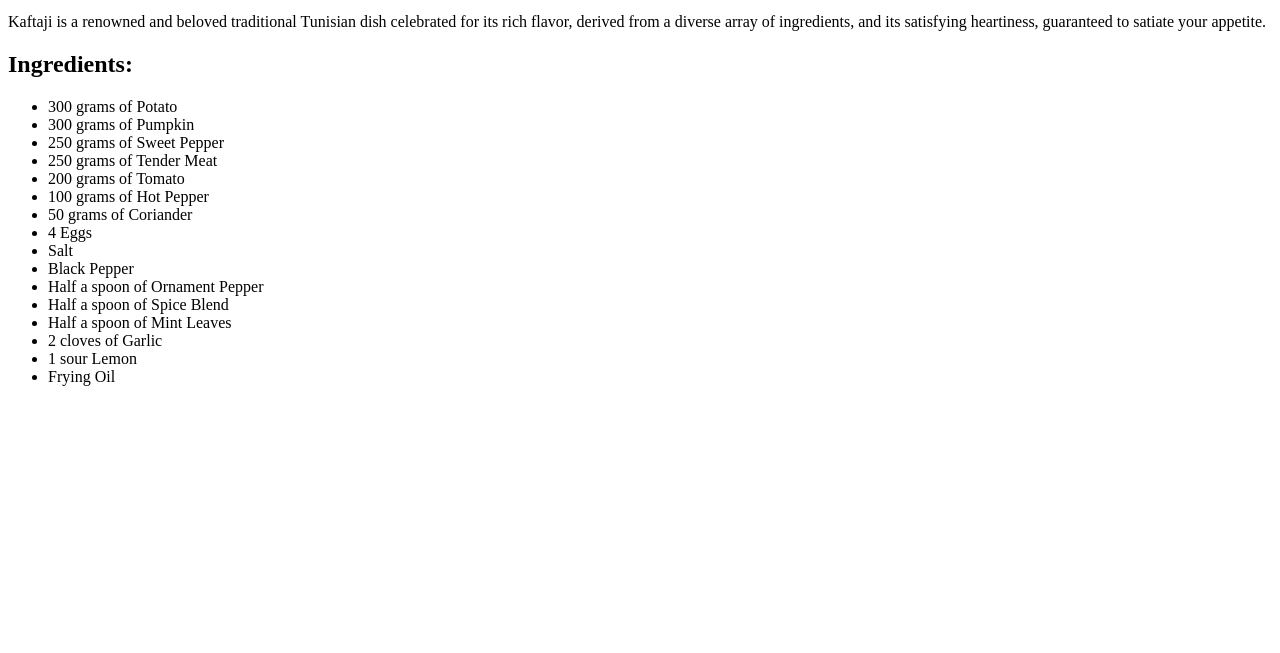
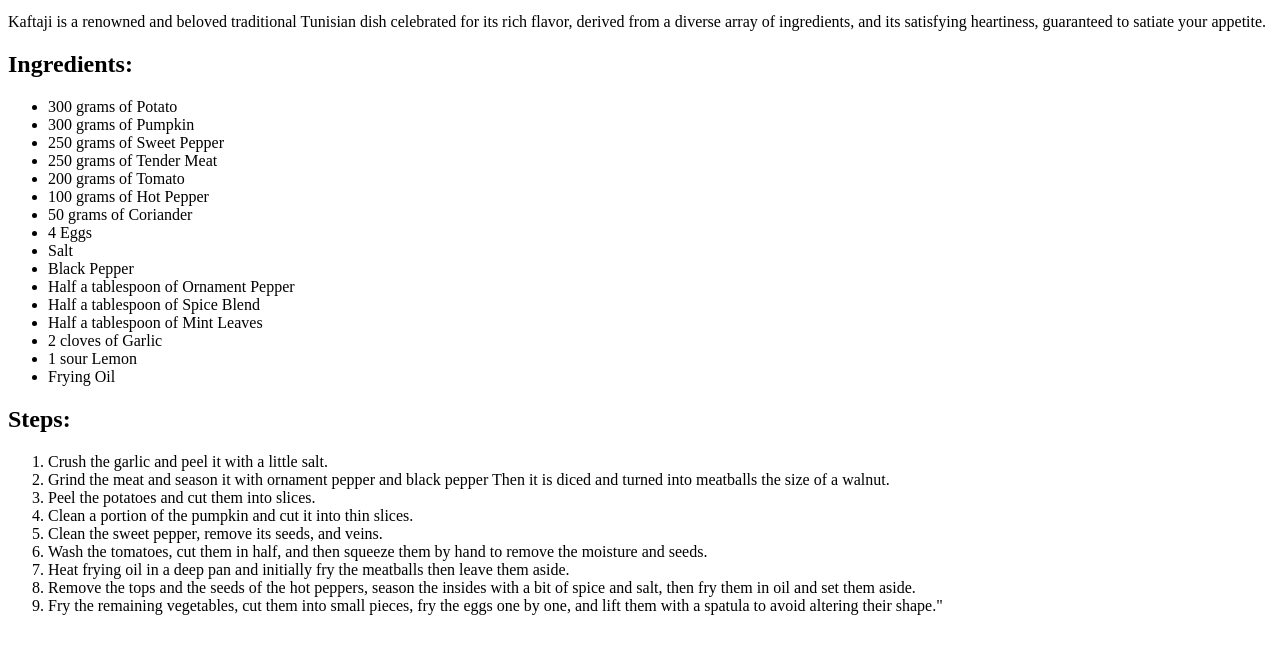
Before and after one commit to MohamedMouradChedly/odin-recipes, a plain HTML site: page recipes/kaftaji.html in a window 1280 px wide. Shown: the part 101-754 px from the top of the page. Drawn offline with Linux system fonts and the light colour scheme.

Commit message:
Add the list of steps required to complete the Kaftaji recipe

```diff
--- a/recipes/kaftaji.html
+++ b/recipes/kaftaji.html
@@ -25,15 +25,30 @@
     <li> 4 Eggs</li>
     <li> Salt</li>
     <li> Black Pepper</li>
-    <li> Half a spoon of Ornament Pepper</li>
-    <li> Half a spoon of Spice Blend</li>
-    <li> Half a spoon of Mint Leaves</li>
+    <li> Half a tablespoon of Ornament Pepper</li>
+    <li> Half a tablespoon of Spice Blend</li>
+    <li> Half a tablespoon of Mint Leaves</li>
     <li> 2 cloves of Garlic</li>
     <li> 1 sour Lemon</li>
     <li> Frying Oil</li>
 </ul>
 
-
+<h2> Steps:</h2>
+<ol>
+  <li> Crush the garlic and peel it with a little salt. </li>
+  <li> Grind the meat and season it with ornament pepper and black pepper Then it is
+    diced and turned into meatballs the size of a walnut. </li>
+  <li> Peel the potatoes and cut them into slices.  </li>
+  <li>Clean a portion of the pumpkin and cut it into thin slices.</li>
+  <li>Clean the sweet pepper, remove its seeds, and veins.</li>
+  <li>Wash the tomatoes, cut them in half, and then squeeze them by hand to remove the moisture
+     and seeds.</li>
+  <li> Heat frying oil in a deep pan and initially fry the meatballs then leave them aside.</li>
+  <li>Remove the tops and the seeds of the hot peppers, season the insides with a bit of spice
+     and salt, then fry them in oil and set them aside.</li>
+  <li>Fry the remaining vegetables, cut them into small pieces, fry the eggs one by one,
+     and lift them with a spatula to avoid altering their shape."</li>
+    </ol>
 
 </body>
 </html>
```
